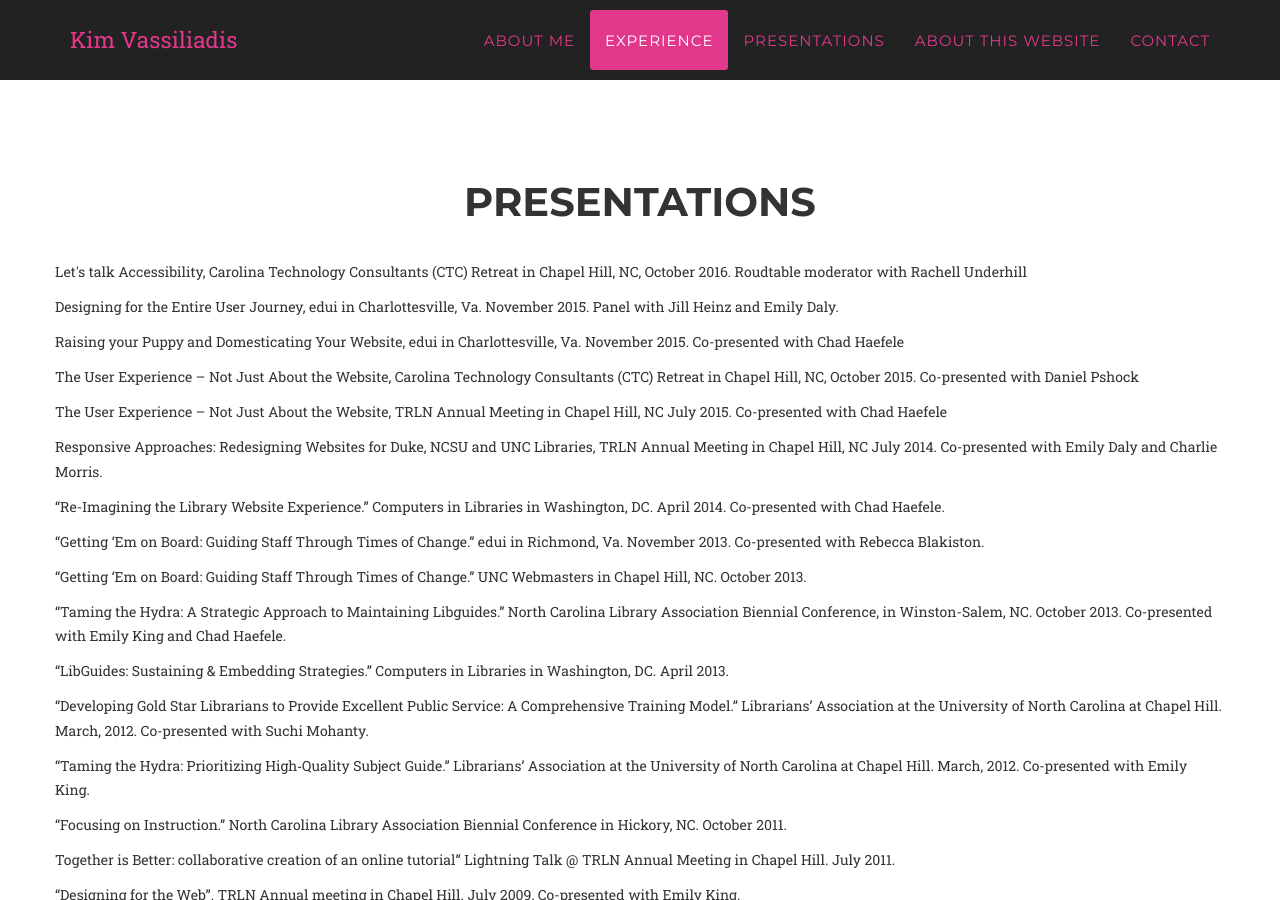
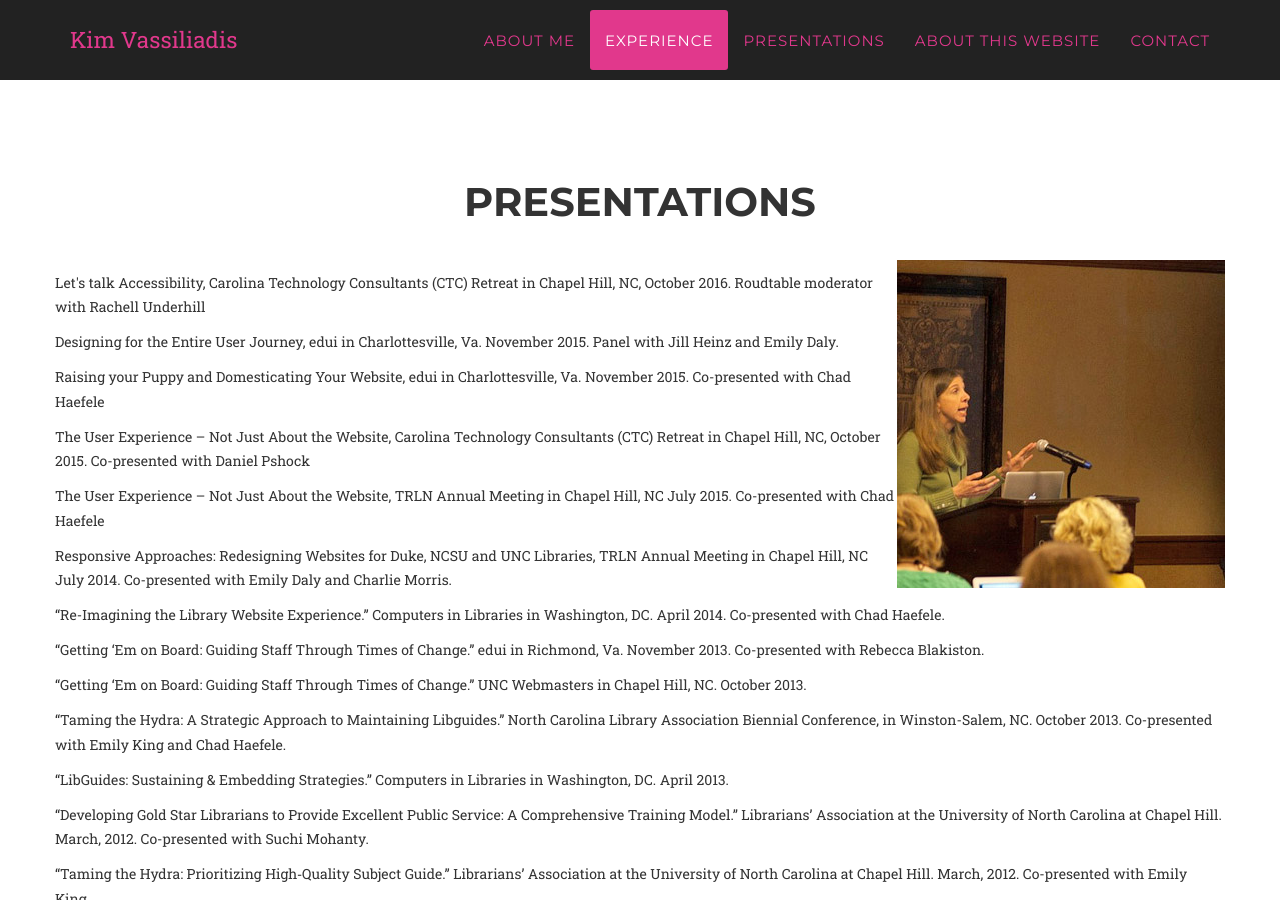
Before and after one commit to kimbrarian/jekyll, a Jekyll site: the page built from index.html, in a window 1280 px wide and 900 px high, scrolled down 2855 px. Built offline with Jekyll 4.4.1, drawn with Linux system fonts in a browser that asks for light colours; some web fonts are replaced.

Commit message:
Update presentations.html

```diff
--- a/_includes/presentations.html
+++ b/_includes/presentations.html
@@ -3,6 +3,7 @@
         <div class="container">
             <div class="row">
                  <h2 class="section-heading" align="center">Presentations</h2><br />
+                <p><img src="img/presentation.jpg" align="right" />
                 <p>Let's talk Accessibility, Carolina Technology Consultants (CTC) Retreat in Chapel Hill, NC, October 2016. Roudtable moderator with Rachell Underhill
                <p> Designing for the Entire User Journey, edui in Charlottesville, Va. November 2015. Panel with Jill Heinz and Emily Daly.</p>
 <p>Raising your Puppy and Domesticating Your Website, edui in Charlottesville, Va. November 2015. Co-presented with Chad Haefele</p>
```
